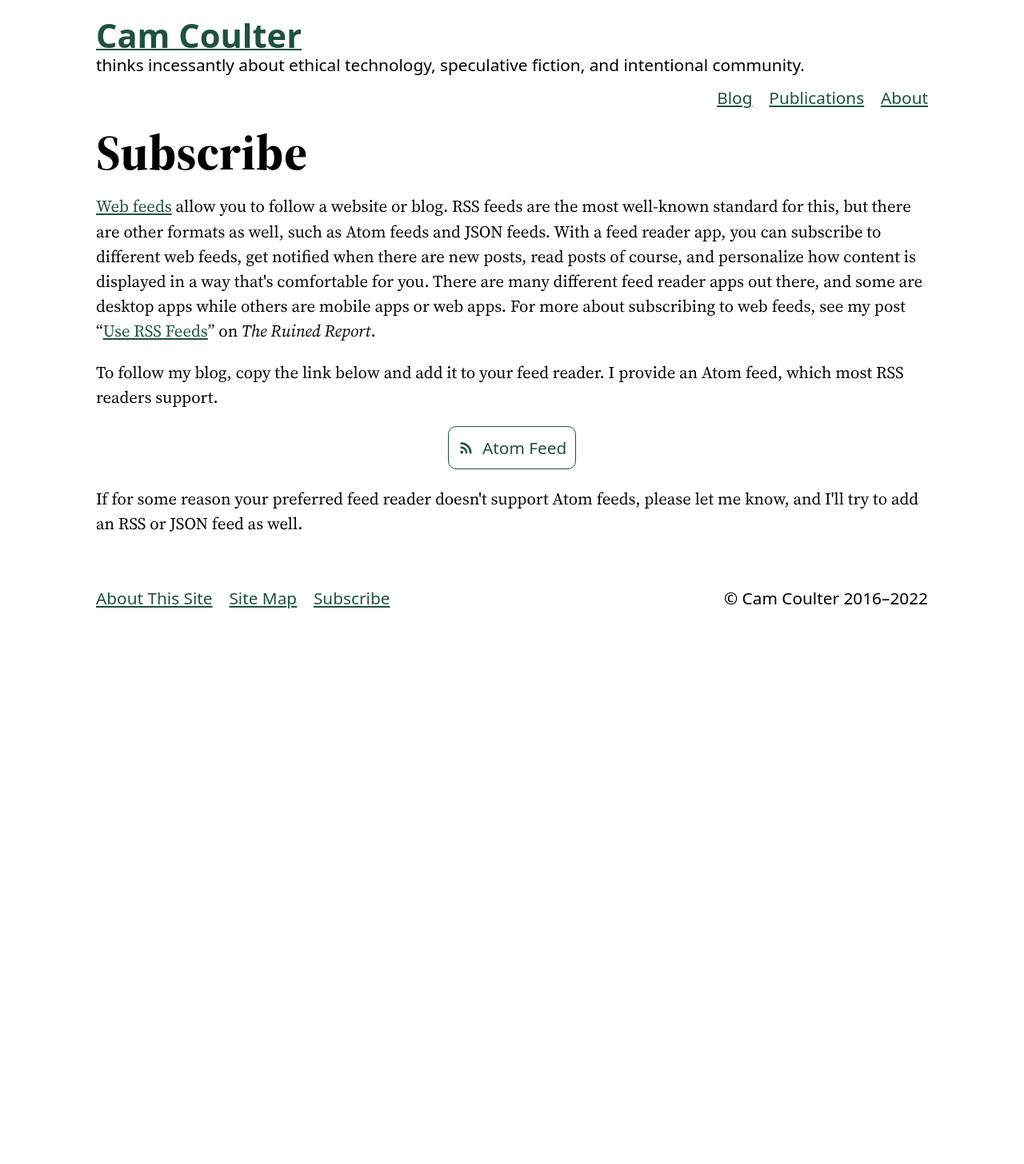
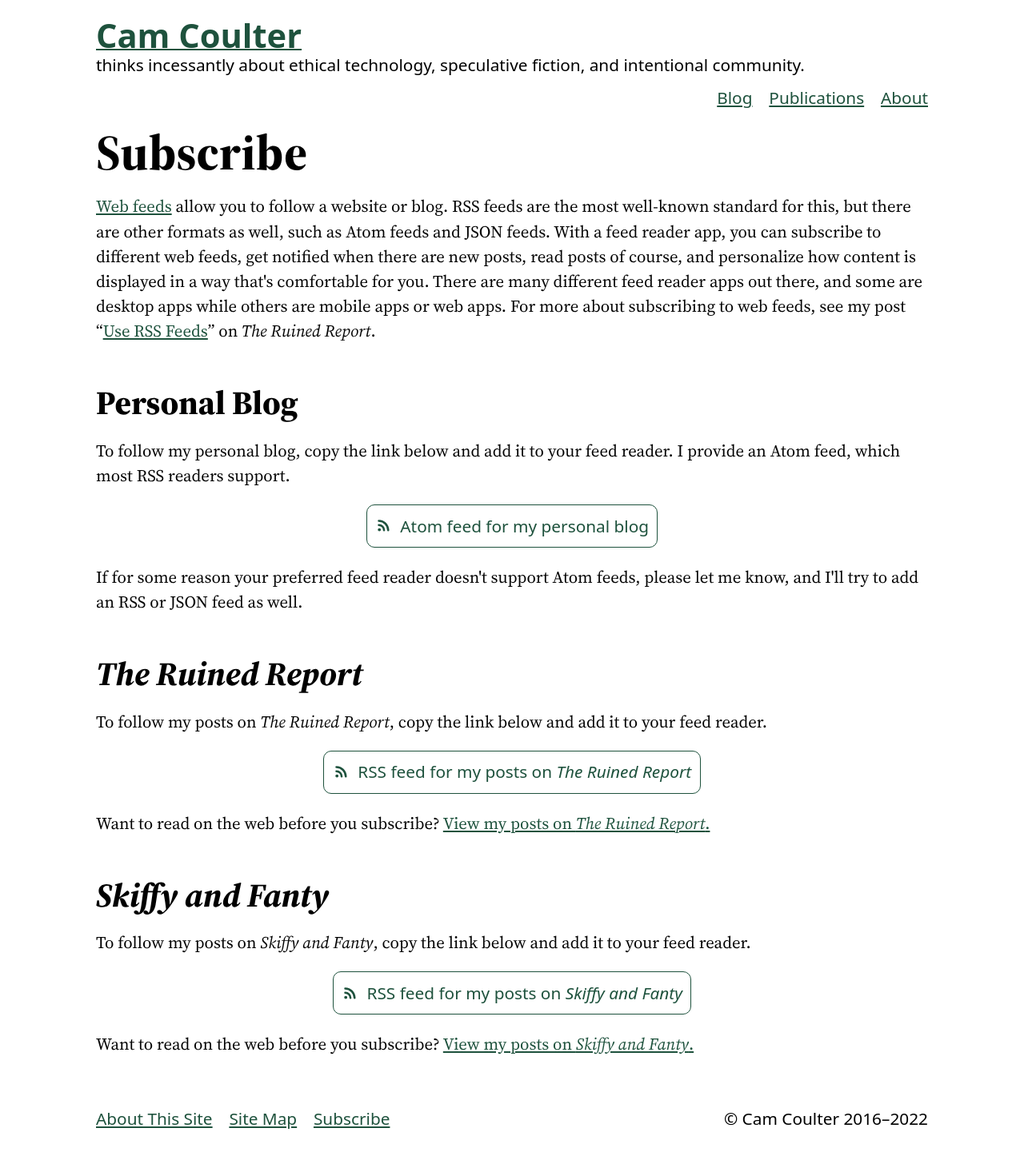
Before and after one commit to cncoulter/camcoulter.com, a Jekyll site: the page built from Blog/Subscribe.html, in a window 1280 px wide. Shown: the whole page at 80% size. Built offline with Jekyll 4.4.1, drawn with Linux system fonts in a browser that asks for light colours; some web fonts are replaced; before the commit the page ends 900 px from its top, so only the background shows below that.

Commit message:
Update homepage, About, and Subscribe pages

```diff
--- a/Blog/Subscribe.html
+++ b/Blog/Subscribe.html
@@ -10,8 +10,26 @@ permalink: /Blog/Subscribe/
 
 <p><a href="https://en.wikipedia.org/wiki/Web_feed">Web feeds</a> allow you to follow a website or blog. RSS feeds are the most well-known standard for this, but there are other formats as well, such as Atom feeds and JSON feeds. With a feed reader app, you can subscribe to different web feeds, get notified when there are new posts, read posts of course, and personalize how content is displayed in a way that's comfortable for you. There are many different feed reader apps out there, and some are desktop apps while others are mobile apps or web apps. For more about subscribing to web feeds, see my post “<a href="https://theruinedreport.com/2022/03/15/use-rss-feeds/">Use RSS Feeds</a>” on <cite>The Ruined Report</cite>.</p>
 
-<p>To follow my blog, copy the link below and add it to your feed reader. I provide an Atom feed, which most RSS readers support.</p>
+<h2>Personal Blog</h2>
 
-<a href="/feed.xml" class="link-turncoat link-turncoat--standalone">{% include SVGs/rss.svg %} Atom Feed</a>
+<p>To follow my personal blog, copy the link below and add it to your feed reader. I provide an Atom feed, which most RSS readers support.</p>
+
+<a href="/feed.xml" class="link-turncoat link-turncoat--standalone">{% include SVGs/rss.svg %} Atom feed for my personal blog</a>
 
 <p>If for some reason your preferred feed reader doesn't support Atom feeds, please let me know, and I'll try to add an RSS or JSON feed as well.</p>
+
+<h2><cite>The Ruined Report</cite></h2>
+
+<p>To follow my posts on <cite>The Ruined Report</cite>, copy the link below and add it to your feed reader.</p>
+
+<a href="https://theruinedreport.com/author/cameronncoulter/feed" class="link-turncoat link-turncoat--standalone">{% include SVGs/rss.svg %} RSS feed for my posts on <cite>The Ruined Report</cite></a>
+
+<p>Want to read on the web before you subscribe? <a href="https://theruinedreport.com/author/cameronncoulter/">View my posts on <cite>The Ruined Report</cite>.</a></p>
+
+<h2><cite>Skiffy and Fanty</cite></h2>
+
+<p>To follow my posts on <cite>Skiffy and Fanty</cite>, copy the link below and add it to your feed reader.</p>
+
+<a href="https://skiffyandfanty.com/author/cameronncoulter/feed" class="link-turncoat link-turncoat--standalone">{% include SVGs/rss.svg %} RSS feed for my posts on <cite>Skiffy and Fanty</cite></a>
+
+<p>Want to read on the web before you subscribe? <a href="https://skiffyandfanty.com/author/cameronncoulter/">View my posts on <cite>Skiffy and Fanty</cite>.</a></p>
```
Also changed, not shown: About.html (added, +37 -0 lines), About.md (deleted, +0 -34 lines), index.html (+5 -3 lines).
